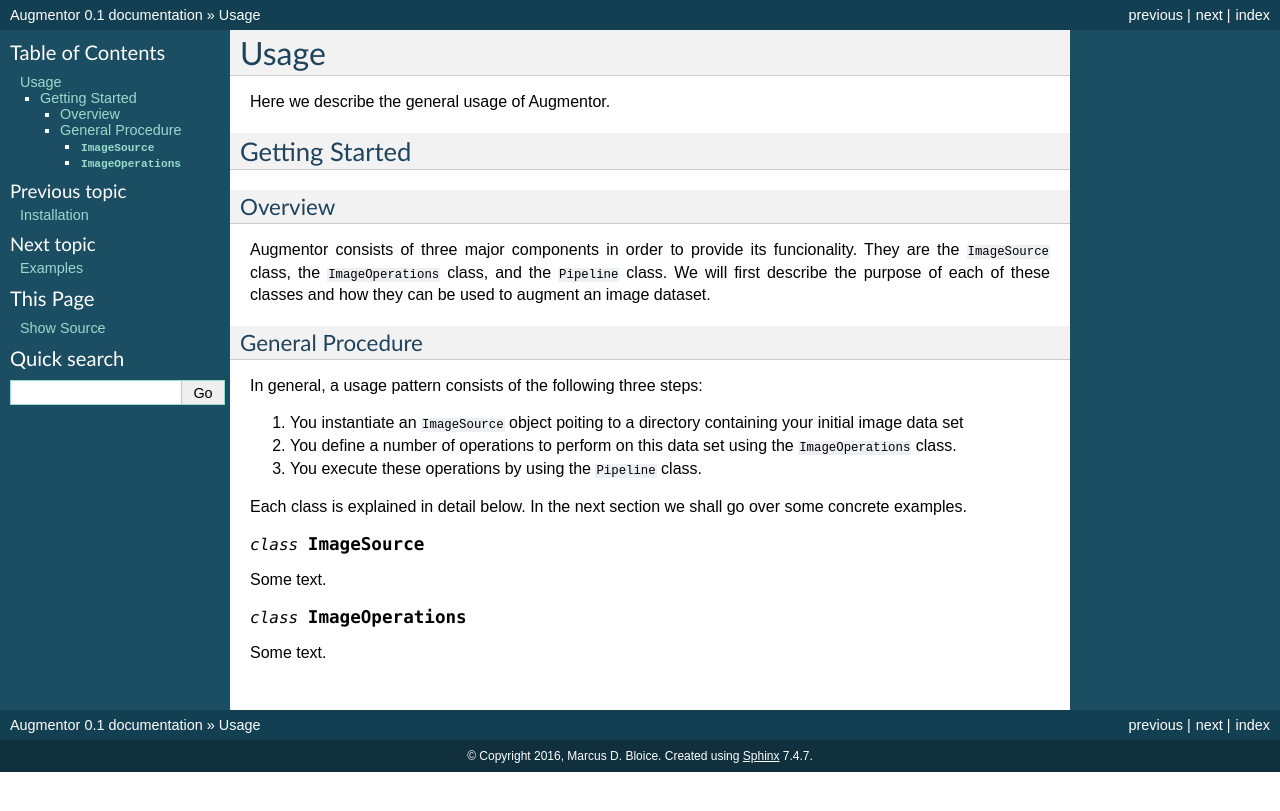
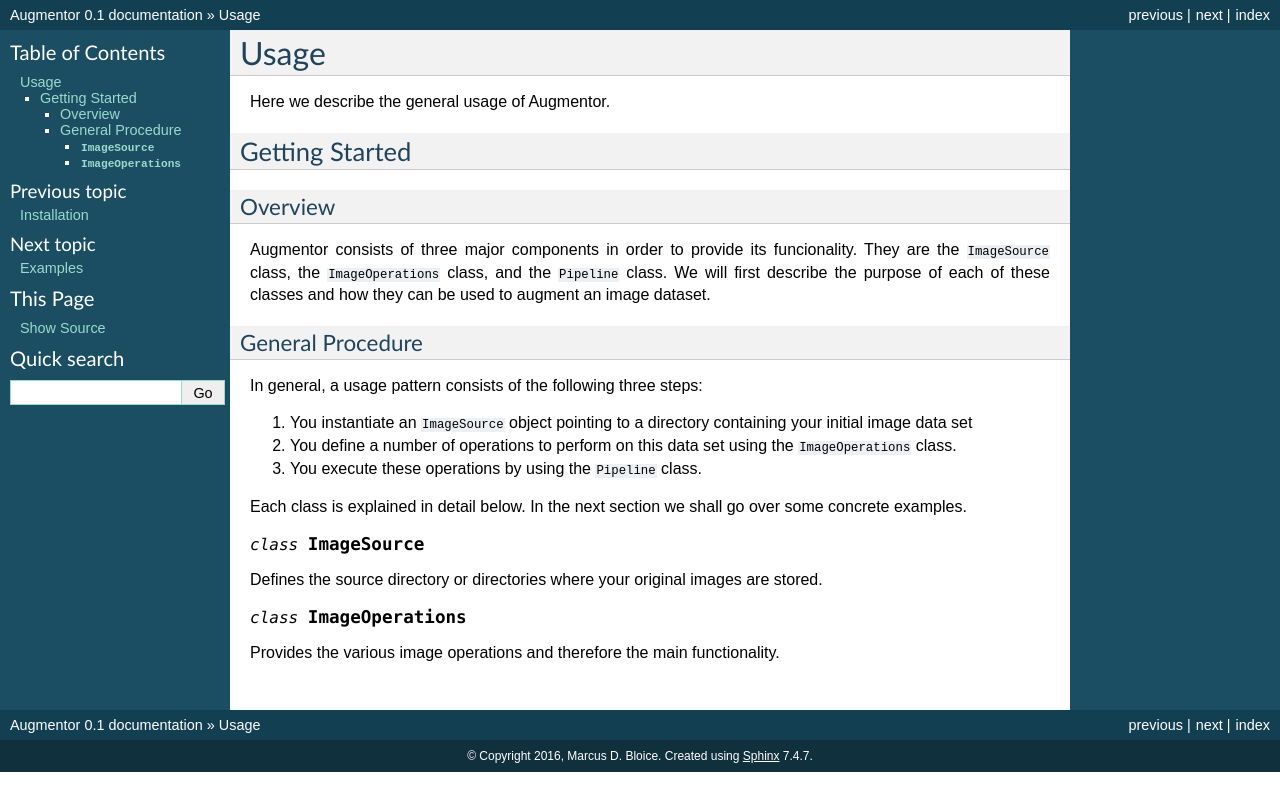
Before and after one commit to ChenXiao61/Img_augmentor, a Sphinx documentation site: the page built from docs/userguide/usage.rst, in a window 1280 px wide. Shown: the top 811 px of the page. Built offline with Sphinx 7.4.7, drawn with Linux system fonts in a browser that asks for light colours.

Commit message:
Changes to usage help files

```diff
--- a/docs/userguide/usage.rst
+++ b/docs/userguide/usage.rst
@@ -17,7 +17,7 @@
 
 In general, a usage pattern consists of the following three steps:
 
-1. You instantiate an ``ImageSource`` object poiting to a directory containing your initial image data set
+1. You instantiate an ``ImageSource`` object pointing to a directory containing your initial image data set
 2. You define a number of operations to perform on this data set using the ``ImageOperations`` class.
 3. You execute these operations by using the ``Pipeline`` class.
 
@@ -25,8 +25,9 @@
 
 .. class:: ImageSource
 
-Some text.
+Defines the source directory or directories where your original images are stored.
+
 
 .. class:: ImageOperations
 
-Some text.
+Provides the various image operations and therefore the main functionality.
```
